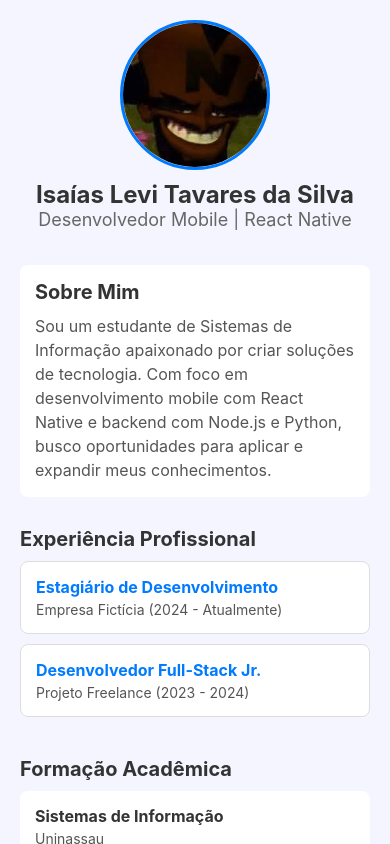
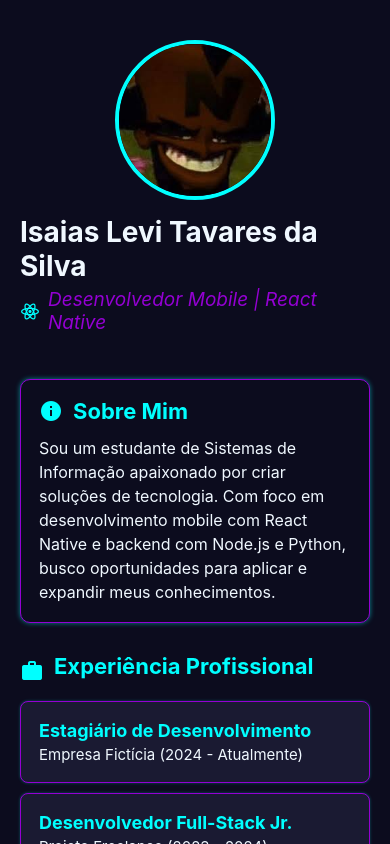
Before and after one commit to LevyTavares/AppCurriculo, a React Native app: screen / in a window 390 px wide. Built offline with nearby package versions, Linux system fonts and the light colour scheme.

Commit message:
feat: Adicionar ícones e melhorar estilos nos componentes About, Contact, Education, Experience, Header, SkillBar e Skills

```diff
--- a/App.tsx
+++ b/App.tsx
@@ -1,28 +1,23 @@
 import React from 'react';
 import { StyleSheet, View, ScrollView, StatusBar } from 'react-native';
-// 1. Importações corretas
 import {
   SafeAreaProvider,
   SafeAreaView
 } from 'react-native-safe-area-context';
 
-// Importe seus componentes (CAMINHOS CORRIGIDOS)
 import About from './src/components/About';
 import Contact from './src/components/Contact';
 import Education from './src/components/Education';
-import Experience from './src/components/Experience'; // Corrigido de "Expecience"
+import Experience from './src/components/Experience';
 import Header from './src/components/Header';
-import SkillBar from './src/components/SkillBar';
-import Skills from './src/components/Skills';
-
+import Skills from './src/components/Skills'; // SkillBar é importado dentro de Skills
 
 export default function App() {
   return (
-    // 2. Envolva tudo no Provider
     <SafeAreaProvider>
-      {/* 3. Use o SafeAreaView da nova lib */}
       <SafeAreaView style={styles.safeArea}>
-        <StatusBar barStyle="dark-content" />
+        {/* Status bar com conteúdo claro para o fundo escuro */}
+        <StatusBar barStyle="light-content" backgroundColor="#0C0C1E" />
         <ScrollView style={styles.scrollView}>
           <View style={styles.container}>
 
@@ -32,7 +27,6 @@ export default function App() {
             <Education />
             <Skills />
             <Contact />
-            {/* ... (coloquei o resto dos componentes para você) */}
 
           </View>
         </ScrollView>
@@ -44,7 +38,7 @@ export default function App() {
 const styles = StyleSheet.create({
   safeArea: {
     flex: 1,
-    backgroundColor: '#f5f5ff', // Mudei levemente a cor de fundo
+    backgroundColor: '#0C0C1E', // Fundo principal escuro
   },
   scrollView: {
     flex: 1,
--- a/package.json
+++ b/package.json
@@ -9,6 +9,7 @@
     "web": "expo start --web"
   },
   "dependencies": {
+    "@expo/vector-icons": "^15.0.3",
     "expo": "~54.0.23",
     "expo-status-bar": "~3.0.8",
     "react": "19.1.0",
--- a/src/components/About.tsx
+++ b/src/components/About.tsx
@@ -1,10 +1,14 @@
 import React from 'react';
 import { View, Text, StyleSheet } from 'react-native';
+import { MaterialCommunityIcons } from '@expo/vector-icons';
 
 const About = () => {
   return (
     <View style={styles.section}>
-      <Text style={styles.sectionTitle}>Sobre Mim</Text>
+      <View style={styles.sectionHeader}>
+        <MaterialCommunityIcons name="information" size={24} color="#00FFFF" style={styles.headerIcon} />
+        <Text style={styles.sectionTitle}>Sobre Mim</Text>
+      </View>
       <Text style={styles.aboutText}>
         Sou um estudante de Sistemas de Informação apaixonado por criar
         soluções de tecnologia. Com foco em desenvolvimento mobile
@@ -17,23 +21,36 @@ const About = () => {
 
 const styles = StyleSheet.create({
   section: {
-    marginVertical: 15, // Espaço entre as seções
-    backgroundColor: '#fff',
-    padding: 15,
-    borderRadius: 8,
+    marginVertical: 15,
+    backgroundColor: '#0C0C1E', // Fundo escuro para a seção
+    padding: 18, // Aumenta o padding
+    borderRadius: 10, // Arredonda mais as bordas
+    borderWidth: 1,
+    borderColor: '#9400D3', // Borda roxa neon
+    shadowColor: '#00FFFF', // Sombra neon
+    shadowOffset: { width: 0, height: 0 },
+    shadowOpacity: 0.5,
+    shadowRadius: 5,
+    elevation: 8, // Sombra para Android
+  },
+  sectionHeader: {
+    flexDirection: 'row',
+    alignItems: 'center',
+    marginBottom: 12,
+  },
+  headerIcon: {
+    marginRight: 10,
   },
   sectionTitle: {
-    fontSize: 20,
+    fontSize: 22, // Aumenta um pouco
     fontWeight: 'bold',
-    marginBottom: 10,
-    color: '#333',
+    color: '#00FFFF', // Ciano neon
   },
   aboutText: {
     fontSize: 16,
-    lineHeight: 24, // Melhora a legibilidade
-    color: '#555',
+    lineHeight: 24,
+    color: '#F0F8FF', // Texto quase branco
   },
 });
 
-// A linha mágica que corrige o erro!
 export default About;
--- a/src/components/Contact.tsx
+++ b/src/components/Contact.tsx
@@ -7,12 +7,11 @@ import {
   Linking,
   Alert
 } from 'react-native';
+import { MaterialCommunityIcons, FontAwesome5, Feather } from '@expo/vector-icons'; // Importa vários conjuntos de ícones
 
-// 1. Função helper para abrir links
-// É uma boa prática ter um 'try...catch' para o Linking
+
 const openLink = async (url: string) => {
   try {
-    // Verifica se o link pode ser aberto
     const supported = await Linking.canOpenURL(url);
     if (supported) {
       await Linking.openURL(url);
@@ -25,67 +24,86 @@ const openLink = async (url: string) => {
   }
 };
 
-
-// 2. Componente de item de contato (reutilizável)
-// Vamos criar um sub-componente para não repetir código
 type ContactItemProps = {
   label: string;
   value: string;
   url: string;
+  iconName: string; // Adicionamos uma prop para o nome do ícone
+  iconSet: 'MaterialCommunityIcons' | 'FontAwesome5' | 'Feather'; // Qual conjunto de ícones usar
 };
 
-const ContactItem = ({ label, value, url }: ContactItemProps) => (
+const ContactItem = ({ label, value, url, iconName, iconSet }: ContactItemProps) => {
+  const IconComponent =
+    iconSet === 'MaterialCommunityIcons' ? MaterialCommunityIcons :
+    iconSet === 'FontAwesome5' ? FontAwesome5 :
+    Feather; // Default para Feather, caso não seja um dos outros
+
+  return (
     <TouchableOpacity
       style={styles.itemContainer}
       onPress={() => openLink(url)}
     >
+      <IconComponent name={iconName} size={20} color="#00FFFF" style={styles.itemIcon} />
+      <View>
         <Text style={styles.itemLabel}>{label}</Text>
         <Text style={styles.itemValue}>{value}</Text>
+      </View>
     </TouchableOpacity>
   );
+};
 
-
-// 3. O componente principal da seção
 const Contact = () => {
-  // Substitua pelos seus dados
   const myEmail = 'seu.email@exemplo.com';
-  const myPhone = '5588999998888'; // Formato internacional sem '+'
+  const myPhone = '5588999998888';
   const myLinkedIn = 'seu-usuario-linkedin';
   const myGitHub = 'seu-usuario-github';
   const mySite = 'seusite.com';
 
   return (
     <View style={styles.section}>
+      <View style={styles.sectionHeader}>
+        <MaterialCommunityIcons name="phone" size={24} color="#00FFFF" style={styles.headerIcon} />
         <Text style={styles.sectionTitle}>Contato</Text>
+      </View>
 
       <ContactItem
         label="E-mail"
         value={myEmail}
-        url={`mailto:${myEmail}`} // Link de e-mail
+        url={`mailto:${myEmail}`}
+        iconName="email-outline"
+        iconSet="MaterialCommunityIcons"
       />
 
       <ContactItem
         label="WhatsApp"
         value="+55 (88) 99999-8888"
-        url={`whatsapp://send?phone=${myPhone}`} // Link de WhatsApp
+        url={`whatsapp://send?phone=${myPhone}`}
+        iconName="whatsapp"
+        iconSet="MaterialCommunityIcons"
       />
 
       <ContactItem
         label="LinkedIn"
         value={`linkedin.com/in/${myLinkedIn}`}
-        url={`https://www.linkedin.com/in/${myLinkedIn}`} // Link web
+        url={`https://www.linkedin.com/in/${myLinkedIn}`}
+        iconName="linkedin"
+        iconSet="MaterialCommunityIcons"
       />
 
       <ContactItem
         label="GitHub"
         value={`github.com/${myGitHub}`}
-        url={`https://github.com/${myGitHub}`} // Link web
+        url={`https://github.com/${myGitHub}`}
+        iconName="github"
+        iconSet="Feather" // Ícone do GitHub do conjunto Feather
       />
 
       <ContactItem
         label="Site Pessoal"
         value={mySite}
-        url={`https://${mySite}`} // Link web
+        url={`https://${mySite}`}
+        iconName="web"
+        iconSet="MaterialCommunityIcons"
       />
     </View>
   );
@@ -95,29 +113,49 @@ const styles = StyleSheet.create({
   section: {
     marginVertical: 15,
   },
+  sectionHeader: {
+    flexDirection: 'row',
+    alignItems: 'center',
+    marginBottom: 12,
+  },
+  headerIcon: {
+    marginRight: 10,
+  },
   sectionTitle: {
-    fontSize: 20,
+    fontSize: 22,
     fontWeight: 'bold',
     marginBottom: 10,
-    color: '#333',
+    color: '#00FFFF',
   },
   itemContainer: {
-    backgroundColor: '#fff',
-    padding: 15,
+    flexDirection: 'row', // Para alinhar ícone e texto
+    alignItems: 'center',
+    backgroundColor: '#1A1A32',
+    padding: 18,
     marginBottom: 10,
     borderRadius: 8,
+    borderWidth: 1,
+    borderColor: '#9400D3',
+    shadowColor: '#00FFFF',
+    shadowOffset: { width: 0, height: 0 },
+    shadowOpacity: 0.3,
+    shadowRadius: 3,
+    elevation: 5,
+  },
+  itemIcon: {
+    marginRight: 15, // Espaço entre o ícone e o texto
   },
   itemLabel: {
     fontSize: 12,
-    color: '#888',
+    color: '#A9A9A9',
     textTransform: 'uppercase',
   },
   itemValue: {
     fontSize: 16,
-    color: '#007bff', // Azul para indicar que é um link
+    color: '#F0F8FF', // Cor principal do texto para links
     marginTop: 2,
+    textDecorationLine: 'underline', // Destaca que é um link
   }
 });
 
-// 4. Exportação (remove o último erro da lista!)
 export default Contact;
--- a/src/components/Education.tsx
+++ b/src/components/Education.tsx
@@ -1,7 +1,7 @@
 import React from 'react';
-import { View, Text, StyleSheet } from 'react-native'; // FlatList removido
+import { View, Text, StyleSheet } from 'react-native';
+import { MaterialCommunityIcons } from '@expo/vector-icons';
 
-// 1. Dados de exemplo
 const education = [
   {
     id: '1',
@@ -20,9 +20,11 @@ const education = [
 const Education = () => {
   return (
     <View style={styles.section}>
-      <Text style={styles.sectionTitle}>Formação Acadêmica</Text>
+      <View style={styles.sectionHeader}>
+        <MaterialCommunityIcons name="school" size={24} color="#00FFFF" style={styles.headerIcon} />
+        <Text style={styles.sectionTitle}>Formação Acadêmica</Text>
+      </View>
 
-      {/* 2. ADEUS FLATLIST: Usando .map() no lugar */}
       <View>
         {education.map((item) => (
           <View key={item.id} style={styles.itemContainer}>
@@ -32,8 +34,6 @@ const Education = () => {
           </View>
         ))}
       </View>
-      {/* FIM DA MUDANÇA */}
-
     </View>
   );
 };
@@ -42,31 +42,46 @@ const styles = StyleSheet.create({
   section: {
     marginVertical: 15,
   },
+  sectionHeader: {
+    flexDirection: 'row',
+    alignItems: 'center',
+    marginBottom: 12,
+  },
+  headerIcon: {
+    marginRight: 10,
+  },
   sectionTitle: {
-    fontSize: 20,
+    fontSize: 22,
     fontWeight: 'bold',
     marginBottom: 10,
-    color: '#333',
+    color: '#00FFFF',
   },
   itemContainer: {
-    backgroundColor: '#fff',
-    padding: 15,
+    backgroundColor: '#1A1A32',
+    padding: 18,
     marginBottom: 10,
     borderRadius: 8,
+    borderWidth: 1,
+    borderColor: '#9400D3',
+    shadowColor: '#00FFFF',
+    shadowOffset: { width: 0, height: 0 },
+    shadowOpacity: 0.3,
+    shadowRadius: 3,
+    elevation: 5,
   },
   itemTitle: {
-    fontSize: 16,
+    fontSize: 18,
     fontWeight: 'bold',
-    color: '#333',
+    color: '#00FFFF',
   },
   itemSubtitle: {
-    fontSize: 14,
-    color: '#555',
+    fontSize: 15,
+    color: '#F0F8FF',
     marginTop: 4,
   },
   itemPeriod: {
     fontSize: 14,
-    color: '#888',
+    color: '#A9A9A9', // Cinza escuro
     marginTop: 2,
     fontStyle: 'italic',
   }
--- a/src/components/Experience.tsx
+++ b/src/components/Experience.tsx
@@ -6,8 +6,8 @@ import {
   TouchableOpacity,
   Alert
 } from 'react-native';
+import { MaterialCommunityIcons } from '@expo/vector-icons';
 
-// 1. Dados de exemplo
 const experiences = [
   {
     id: '1',
@@ -25,26 +25,29 @@ const experiences = [
   },
 ];
 
-type ExperienceItemProps = typeof experiences[0]; // TypeScript mais simples
+type ExperienceItemProps = typeof experiences[0];
 
 const Experience = () => {
 
   const showDetails = (item: ExperienceItemProps) => {
     Alert.alert(
       item.cargo,
-      `Empresa: ${item.empresa}\nPeríodo: ${item.periodo}\n\nDescrição: ${item.descricao}`
+      `Empresa: ${item.empresa}\nPeríodo: ${item.periodo}\n\nDescrição: ${item.descricao}`,
+      [{ text: "OK", style: "cancel" }] // Adiciona um botão OK
     );
   };
 
   return (
     <View style={styles.section}>
-      <Text style={styles.sectionTitle}>Experiência Profissional</Text>
+      <View style={styles.sectionHeader}>
+        <MaterialCommunityIcons name="briefcase" size={24} color="#00FFFF" style={styles.headerIcon} />
+        <Text style={styles.sectionTitle}>Experiência Profissional</Text>
+      </View>
 
-      {/* 2. ADEUS FLATLIST: Usando .map() no lugar */}
       <View>
         {experiences.map((item) => (
           <TouchableOpacity
-            key={item.id} // A 'key' agora vai aqui
+            key={item.id}
             style={styles.itemContainer}
             onPress={() => showDetails(item)}
           >
@@ -53,8 +56,6 @@ const Experience = () => {
           </TouchableOpacity>
         ))}
       </View>
-      {/* FIM DA MUDANÇA */}
-
     </View>
   );
 };
@@ -63,28 +64,41 @@ const styles = StyleSheet.create({
   section: {
     marginVertical: 15,
   },
+  sectionHeader: {
+    flexDirection: 'row',
+    alignItems: 'center',
+    marginBottom: 12,
+  },
+  headerIcon: {
+    marginRight: 10,
+  },
   sectionTitle: {
-    fontSize: 20,
+    fontSize: 22,
     fontWeight: 'bold',
     marginBottom: 10,
-    color: '#333',
+    color: '#00FFFF',
   },
   itemContainer: {
-    backgroundColor: '#fff',
-    padding: 15,
+    backgroundColor: '#1A1A32', // Fundo escuro para os itens
+    padding: 18,
     marginBottom: 10,
     borderRadius: 8,
     borderWidth: 1,
-    borderColor: '#ddd'
+    borderColor: '#9400D3', // Borda roxa neon
+    shadowColor: '#00FFFF', // Sombra sutil
+    shadowOffset: { width: 0, height: 0 },
+    shadowOpacity: 0.3,
+    shadowRadius: 3,
+    elevation: 5,
   },
   itemTitle: {
-    fontSize: 16,
+    fontSize: 18, // Aumenta o título
     fontWeight: 'bold',
-    color: '#007bff'
+    color: '#00FFFF', // Ciano neon
   },
   itemSubtitle: {
-    fontSize: 14,
-    color: '#555',
+    fontSize: 15,
+    color: '#F0F8FF', // Texto quase branco
     marginTop: 4,
   }
 });
--- a/src/components/Header.tsx
+++ b/src/components/Header.tsx
@@ -1,48 +1,56 @@
 import React from 'react';
 import { View, Text, Image, StyleSheet } from 'react-native';
+import { MaterialCommunityIcons } from '@expo/vector-icons'; // Importa um conjunto de ícones
 
 const Header = () => {
   return (
     <View style={styles.container}>
-      {/* 1. Foto do Candidato */}
       <Image
         style={styles.profileImage}
-        // Use 'require' para imagens locais
-        // Este caminho está correto: ../ sobe de 'components' para 'src'
         source={require('../assets/profile-pic.png')}
       />
 
-      {/* 2. Nome Completo */}
-      <Text style={styles.name}>Isaías Levi Tavares da Silva</Text>
+      <Text style={styles.name}>Isaias Levi Tavares da Silva</Text>
 
-      {/* 3. Título Profissional */}
-      <Text style={styles.title}>Desenvolvedor Mobile | React Native</Text>
+      <View style={styles.titleContainer}>
+        <MaterialCommunityIcons name="react" size={20} color="#00FFFF" style={styles.icon} />
+        <Text style={styles.title}>Desenvolvedor Mobile | React Native</Text>
+      </View>
     </View>
   );
 };
 
-// Estilos para o componente
 const styles = StyleSheet.create({
   container: {
-    alignItems: 'center', // Centraliza tudo no container
-    marginBottom: 20,     // Espaço abaixo do cabeçalho
+    alignItems: 'center',
+    marginBottom: 30, // Aumenta o espaço para destacar mais
+    paddingTop: 20, // Espaço no topo
   },
   profileImage: {
-    width: 150,
-    height: 150,
-    borderRadius: 75, // Metade da largura/altura para fazer um círculo
-    borderWidth: 3,
-    borderColor: '#007bff', // Uma cor de borda
-    marginBottom: 10,
+    width: 160, // Aumenta um pouco
+    height: 160,
+    borderRadius: 80,
+    borderWidth: 4, // Borda um pouco mais grossa
+    borderColor: '#00FFFF', // Borda ciano neon
+    marginBottom: 15,
   },
   name: {
-    fontSize: 24,
+    fontSize: 28, // Aumenta um pouco
     fontWeight: 'bold',
-    color: '#333',
+    color: '#F0F8FF', // Texto quase branco
+    marginBottom: 5,
+  },
+  titleContainer: {
+    flexDirection: 'row', // Para alinhar ícone e texto
+    alignItems: 'center',
+  },
+  icon: {
+    marginRight: 8,
   },
   title: {
-    fontSize: 18,
-    color: '#666',
+    fontSize: 19, // Aumenta um pouco
+    color: '#9400D3', // Roxo neon para o título
+    fontStyle: 'italic', // Para dar um toque diferenciado
   },
 });
 
--- a/src/components/SkillBar.tsx
+++ b/src/components/SkillBar.tsx
@@ -1,22 +1,16 @@
 import React from 'react';
 import { View, Text, StyleSheet } from 'react-native';
 
-// 1. Tipos para as propriedades (props) do nosso componente
 type Props = {
-  skill: string;  // Nome da habilidade
-  level: number;  // Nível de 0 a 100
+  skill: string;
+  level: number;
 };
 
-// 2. O componente em si
 const SkillBar = ({ skill, level }: Props) => {
   return (
     <View style={styles.container}>
       <Text style={styles.skillName}>{skill}</Text>
-
-      {/* 3. A "barra de fundo" cinza */}
       <View style={styles.barBackground}>
-
-        {/* 4. A "barra de preenchimento" azul, que cresce com o 'level' */}
         <View style={[styles.barFill, { width: `${level}%` }]} />
       </View>
     </View>
@@ -25,26 +19,25 @@ const SkillBar = ({ skill, level }: Props) => {
 
 const styles = StyleSheet.create({
   container: {
-    marginBottom: 12, // Espaço entre as barras
+    marginBottom: 12,
   },
   skillName: {
     fontSize: 16,
     marginBottom: 4,
-    color: '#333',
+    color: '#F0F8FF', // Texto quase branco
   },
   barBackground: {
     height: 12,
     width: '100%',
-    backgroundColor: '#e0e0e0', // Fundo cinza claro
+    backgroundColor: '#33334F', // Fundo da barra um pouco mais claro que o fundo geral
     borderRadius: 6,
-    overflow: 'hidden', // Para que a barra de preenchimento não saia das bordas
+    overflow: 'hidden',
   },
   barFill: {
     height: '100%',
-    backgroundColor: '#007bff', // Preenchimento azul
+    backgroundColor: '#00FFFF', // Ciano neon
     borderRadius: 6,
   },
 });
 
-// 5. Exportação (isso corrige o erro de import do SkillBar)
 export default SkillBar;
--- a/src/components/Skills.tsx
+++ b/src/components/Skills.tsx
@@ -1,23 +1,29 @@
 import React from 'react';
 import { View, Text, StyleSheet } from 'react-native';
-
-// 1. Importe o componente que acabamos de criar
 import SkillBar from './SkillBar';
+import { MaterialCommunityIcons } from '@expo/vector-icons';
 
 const Skills = () => {
   return (
     <View style={styles.section}>
-      <Text style={styles.sectionTitle}>Habilidades</Text>
+      <View style={styles.sectionHeader}>
+        <MaterialCommunityIcons name="tools" size={24} color="#00FFFF" style={styles.headerIcon} />
+        <Text style={styles.sectionTitle}>Habilidades</Text>
+      </View>
 
-      {/* 2. Subtítulo para Hard Skills */}
-      <Text style={styles.subTitle}>Hard Skills</Text>
+      <View style={styles.subTitleContainer}>
+        <MaterialCommunityIcons name="code-tags" size={20} color="#9400D3" style={styles.subHeaderIcon} />
+        <Text style={styles.subTitle}>Hard Skills</Text>
+      </View>
       <SkillBar skill="React Native" level={75} />
       <SkillBar skill="TypeScript" level={80} />
       <SkillBar skill="Node.js" level={60} />
       <SkillBar skill="Python" level={70} />
 
-      {/* 3. Subtítulo para Soft Skills (você pode usar SkillBar ou uma lista simples) */}
-      <Text style={styles.subTitle}>Soft Skills</Text>
+      <View style={styles.subTitleContainer}>
+        <MaterialCommunityIcons name="brain" size={20} color="#9400D3" style={styles.subHeaderIcon} />
+        <Text style={styles.subTitle}>Soft Skills</Text>
+      </View>
       <SkillBar skill="Comunicação" level={85} />
       <SkillBar skill="Trabalho em Equipe" level={90} />
       <SkillBar skill="Resolução de Problemas" level={80} />
@@ -29,20 +35,34 @@ const styles = StyleSheet.create({
   section: {
     marginVertical: 15,
   },
+  sectionHeader: {
+    flexDirection: 'row',
+    alignItems: 'center',
+    marginBottom: 12,
+  },
+  headerIcon: {
+    marginRight: 10,
+  },
   sectionTitle: {
-    fontSize: 20,
+    fontSize: 22,
     fontWeight: 'bold',
     marginBottom: 10,
-    color: '#333',
+    color: '#00FFFF',
+  },
+  subTitleContainer: {
+    flexDirection: 'row',
+    alignItems: 'center',
+    marginTop: 15,
+    marginBottom: 8,
+  },
+  subHeaderIcon: {
+    marginRight: 8,
   },
   subTitle: {
     fontSize: 18,
-    fontWeight: '600', // Um pouco menos forte que o título
-    marginTop: 10,
-    marginBottom: 8,
-    color: '#444',
+    fontWeight: '600',
+    color: '#9400D3', // Roxo neon
   },
 });
 
-// 4. Exportação (corrige o erro de import do Skills)
 export default Skills;
```
Also changed, not shown: 1 other file (tests, documents, lock files or other folders). Lines whose indentation alone changed are shown as unchanged.
